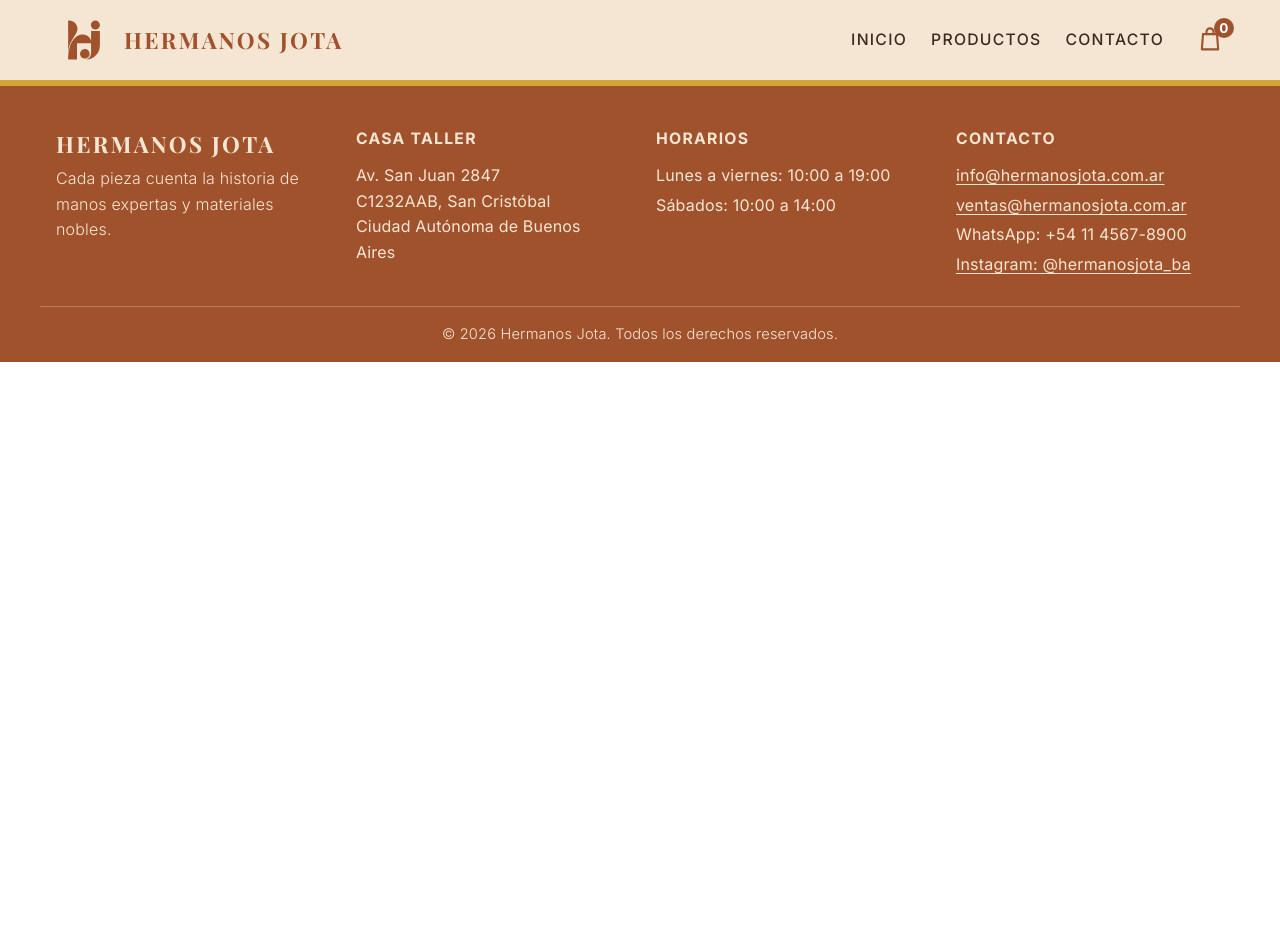
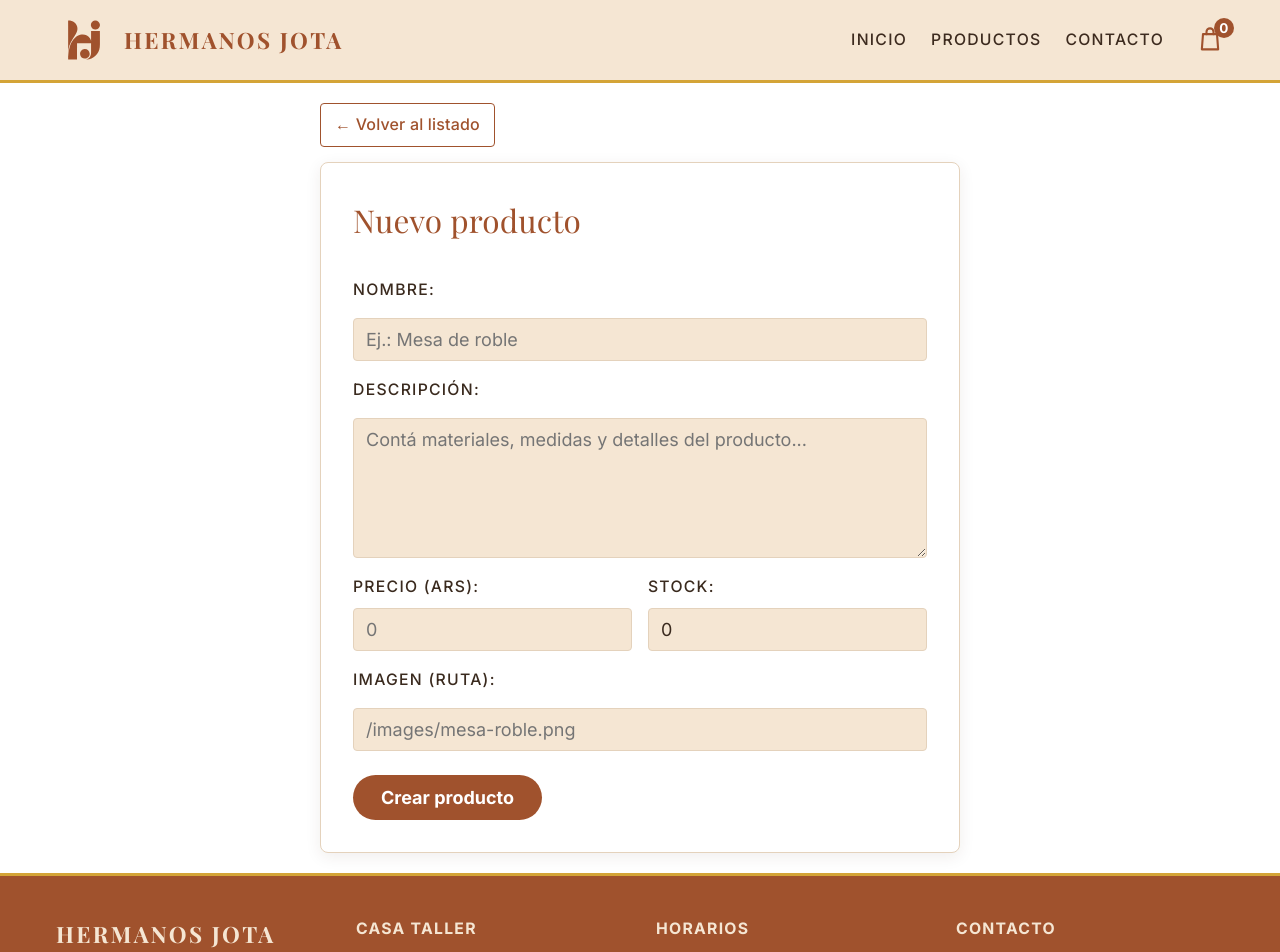
Before and after one commit to tomatorivera/ecommerce-hermanosj, a React (Vite) app in the folder client/: page /admin/crear-producto in a window 1280 px wide. Shown: the top 952 px of the page. Before the commit the page ends 800 px from the top, so only its background shows below. Built offline with nearby package versions, Linux system fonts and the light colour scheme.

Commit message:
feat(client): implementar formulario para agregar productos

```diff
--- a/client/src/App.jsx
+++ b/client/src/App.jsx
@@ -4,6 +4,7 @@ import { Route, Routes } from "react-router-dom";
 import Navbar from "./components/Navbar";
 import Footer from "./components/Footer";
 import ContactPage from "./pages/ContactPage.jsx";
+import CreateProductPage from "./pages/CreateProductPage.jsx";
 import ProductDetailPage from "./pages/ProductDetailPage.jsx";
 import ProductsPage from "./pages/ProductsPage.jsx";
 
@@ -43,6 +44,7 @@ function App() {
           element={<ProductDetailPage onAgregarCarrito={agregarAlCarrito} />}
         />
         <Route path="/contacto" element={<ContactPage />} />
+        <Route path="/admin/crear-producto" element={<CreateProductPage />} />
       </Routes>
 
       <Footer />
--- /dev/null
+++ b/client/src/components/ProductForm.jsx
@@ -0,0 +1,158 @@
+import { useState } from "react";
+import { mensajeDeError } from "../utils/errores.utils.js";
+import "../css/ProductForm.css";
+
+// A partir de los datos de un producto, lo transforma en su state inicial.
+// Sin producto devuelve el state de un formulario vacío.
+const toFormState = (producto) => ({
+  nombre: producto?.nombre ?? "",
+  descripcion: producto?.descripcion ?? "",
+  precio: producto?.precio?.toString() ?? "",
+  stock: producto?.stock?.toString() ?? "0",
+  imagenUrl: producto?.imagenUrl ?? "",
+});
+
+// Devuelve la lista de errores de validación (vacía si el formulario es válido)
+const validar = (form) => {
+  const errores = [];
+  const precio = Number(form.precio);
+  const stock = Number(form.stock);
+
+  if (form.nombre.trim() === "") errores.push("El nombre es obligatorio");
+
+  if (form.precio.trim() === "") errores.push("El precio es obligatorio");
+  else if (!Number.isFinite(precio) || precio < 0)
+    errores.push("El precio debe ser un número mayor o igual a 0");
+
+  if (form.stock.trim() !== "" && (!Number.isInteger(stock) || stock < 0))
+    errores.push("El stock debe ser un número entero mayor o igual a 0");
+
+  return errores;
+};
+
+export default function ProductForm({
+  product,
+  btnText = "Guardar producto",
+  onSubmit,
+  resetOnSubmit = false,
+}) {
+  const [form, setForm] = useState(() => toFormState(product));
+  const [errores, setErrores] = useState([]);
+  const [loading, setLoading] = useState(false);
+
+  const handleChange = (e) => {
+    const { name, value } = e.target;
+    setForm((prev) => ({ ...prev, [name]: value }));
+  };
+
+  const handleSubmit = async (e) => {
+    e.preventDefault();
+
+    const erroresValidacion = validar(form);
+    setErrores(erroresValidacion);
+    if (erroresValidacion.length > 0) {
+      return;
+    }
+
+    setLoading(true);
+
+    try {
+      await onSubmit({
+        nombre: form.nombre.trim(),
+        descripcion: form.descripcion.trim(),
+        precio: Number(form.precio),
+        stock: form.stock.trim() === "" ? 0 : Number(form.stock),
+        imagenUrl: form.imagenUrl.trim(),
+      });
+
+      if (resetOnSubmit) {
+        setForm(toFormState());
+      }
+    } catch (err) {
+      setErrores([mensajeDeError(err)]);
+    } finally {
+      setLoading(false);
+    }
+  };
+
+  return (
+    <form className="product-form" onSubmit={handleSubmit} noValidate>
+      <label htmlFor="nombre">Nombre:</label>
+      <input
+        type="text"
+        id="nombre"
+        name="nombre"
+        placeholder="Ej.: Mesa de roble"
+        value={form.nombre}
+        onChange={handleChange}
+      />
+
+      <label htmlFor="descripcion">Descripción:</label>
+      <textarea
+        id="descripcion"
+        name="descripcion"
+        placeholder="Contá materiales, medidas y detalles del producto..."
+        value={form.descripcion}
+        onChange={handleChange}
+      />
+
+      <div className="product-form-row">
+        <div>
+          <label htmlFor="precio">Precio (ARS):</label>
+          <input
+            type="number"
+            id="precio"
+            name="precio"
+            placeholder="0"
+            min="0"
+            step="any"
+            value={form.precio}
+            onChange={handleChange}
+          />
+        </div>
+
+        <div>
+          <label htmlFor="stock">Stock:</label>
+          <input
+            type="number"
+            id="stock"
+            name="stock"
+            placeholder="0"
+            min="0"
+            step="1"
+            value={form.stock}
+            onChange={handleChange}
+          />
+        </div>
+      </div>
+
+      <label htmlFor="imagenUrl">Imagen (ruta):</label>
+      <input
+        type="text"
+        id="imagenUrl"
+        name="imagenUrl"
+        placeholder="/images/mesa-roble.png"
+        value={form.imagenUrl}
+        onChange={handleChange}
+      />
+
+      <button type="submit" disabled={loading}>
+        {loading ? "Procesando..." : btnText}
+      </button>
+
+      {errores.length > 0 && (
+        <div className="product-form-error" role="alert">
+          {errores.length === 1 ? (
+            errores[0]
+          ) : (
+            <ul>
+              {errores.map((error) => (
+                <li key={error}>{error}</li>
+              ))}
+            </ul>
+          )}
+        </div>
+      )}
+    </form>
+  );
+}
--- /dev/null
+++ b/client/src/css/ProductForm.css
@@ -0,0 +1,146 @@
+/* ---------- Tarjeta contenedora (la usa la page que renderiza el form) ---------- */
+.product-form-card {
+  max-width: 640px;
+  margin: 0 auto;
+  padding: 32px;
+  background-color: #ffffff;
+  border: 1px solid var(--borde);
+  border-radius: 8px;
+  box-shadow: 0 4px 16px rgba(58, 42, 30, 0.08);
+}
+
+.product-form-card h2 {
+  margin: 0 0 24px;
+  font-family: var(--font-secundaria);
+  font-size: 1.75rem;
+  color: var(--siena-tostado);
+}
+
+.product-form {
+  display: flex;
+  flex-direction: column;
+  gap: 8px;
+}
+
+.product-form label {
+  display: block;
+  margin-top: 8px;
+  margin-bottom: 8px;
+  font-size: 0.875rem;
+  font-weight: 500;
+  text-transform: uppercase;
+  letter-spacing: 0.08em;
+  color: var(--text-principal);
+}
+
+.product-form input,
+.product-form textarea {
+  width: 100%;
+  box-sizing: border-box;
+  padding: 10px 12px;
+  border: 1px solid var(--borde);
+  border-radius: 4px;
+  background-color: var(--alabastro);
+  color: var(--text-principal);
+  font-family: inherit;
+  font-size: 1rem;
+}
+
+.product-form textarea {
+  min-height: 140px;
+  resize: vertical;
+}
+
+.product-form input:focus-visible,
+.product-form textarea:focus-visible {
+  outline: 2px solid var(--siena-tostado);
+  outline-offset: 1px;
+  border-color: var(--siena-tostado);
+}
+
+/* Precio y stock lado a lado */
+.product-form-row {
+  display: grid;
+  grid-template-columns: 1fr 1fr;
+  gap: 16px;
+}
+
+.product-form button {
+  display: inline-flex;
+  align-items: center;
+  justify-content: center;
+  gap: 8px;
+  align-self: flex-start;
+  margin-top: 16px;
+  padding: 12px 28px;
+  border: 0;
+  border-radius: 999px;
+  background-color: var(--siena-tostado);
+  color: #ffffff;
+  font-family: inherit;
+  font-size: 1rem;
+  font-weight: 600;
+  cursor: pointer;
+  transition: background-color 0.2s ease;
+}
+
+.product-form button svg {
+  width: 18px;
+  height: 18px;
+  flex-shrink: 0;
+}
+
+.product-form button:hover:not(:disabled) {
+  background-color: #8a4424;
+}
+
+.product-form button:disabled {
+  opacity: 0.6;
+  cursor: not-allowed;
+}
+
+.product-form-error {
+  margin: 12px 0 0;
+  padding: 10px 12px;
+  border-radius: 4px;
+  background-color: #fbe9e7;
+  border: 1px solid #c0503f;
+  color: #8a2a1c;
+  font-size: 0.9375rem;
+}
+
+.product-form-error ul {
+  margin: 0;
+  padding-left: 20px;
+}
+
+/* Mensaje de éxito que muestra la page debajo del form */
+.product-form-status {
+  margin: 12px 0 0;
+  padding: 10px 12px;
+  border-radius: 4px;
+  font-size: 0.9375rem;
+}
+
+.product-form-status--success {
+  background-color: #e6f2e6;
+  border: 1px solid #5a9a5a;
+  color: #2d5a2d;
+}
+
+.product-form-status a {
+  color: inherit;
+  font-weight: 600;
+}
+
+/* ---------- Responsive ---------- */
+@media (max-width: 800px) {
+  .product-form-card {
+    padding: 24px 16px;
+  }
+
+  .product-form-row {
+    grid-template-columns: 1fr;
+    gap: 0;
+  }
+}
--- a/client/src/css/productos.css
+++ b/client/src/css/productos.css
@@ -79,7 +79,8 @@
 /* Detalle de producto */
 
 .btn-volver {
-  margin-bottom: 20px;
+  display: inline-block;
+  margin-bottom: 15px;
   padding: 8px 14px;
   background-color: transparent;
   border: 1px solid var(--siena-tostado);
@@ -93,6 +94,28 @@
 
 .btn-volver:hover {
   background-color: var(--alabastro);
+}
+
+/* Encabezado del catálogo con el botón de alta */
+.productos-encabezado {
+  display: flex;
+  flex-wrap: wrap;
+  align-items: center;
+  justify-content: space-between;
+  gap: 12px;
+}
+
+.btn-crear-producto {
+  padding: 10px 18px;
+  background-color: var(--siena-tostado);
+  border-radius: 4px;
+  color: var(--alabastro);
+  font-weight: 600;
+  text-decoration: none;
+}
+
+.btn-crear-producto:hover {
+  background-color: #8a4424;
 }
 
 .ProductDetail {
--- /dev/null
+++ b/client/src/pages/CreateProductPage.jsx
@@ -0,0 +1,52 @@
+import { useState } from "react";
+import { Link } from "react-router-dom";
+import { BACKEND_BASE_URL } from "../constants.js";
+
+import ProductForm from "../components/ProductForm.jsx";
+
+const CreateProductPage = () => {
+  const [productoCreado, setProductoCreado] = useState(null);
+
+  const crearProducto = async (datos) => {
+    setProductoCreado(null);
+
+    const response = await fetch(`${BACKEND_BASE_URL}/productos`, {
+      method: "POST",
+      headers: { "Content-Type": "application/json" },
+      body: JSON.stringify(datos),
+    });
+    const data = await response.json();
+
+    // Si falla, el form muestra el mensaje de error
+    if (!response.ok) throw new Error(data.error ?? "Ocurrió un error creando el producto");
+
+    setProductoCreado(data.producto);
+  };
+
+  return (
+    <div className="app-contenido">
+      <main>
+        <Link className="btn-volver" to="/productos">
+          ← Volver al listado
+        </Link>
+
+        <section className="product-form-card" aria-labelledby="crear-producto-title">
+          <h2 id="crear-producto-title">Nuevo producto</h2>
+
+          <ProductForm btnText="Crear producto" onSubmit={crearProducto} resetOnSubmit />
+
+          {productoCreado && (
+            <>
+              <p className="product-form-status product-form-status--success" role="status">
+                Producto "{productoCreado.nombre}" creado correctamente.
+              </p>
+              <Link to={`/productos/${productoCreado._id}`}>Ver producto</Link>
+            </>
+          )}
+        </section>
+      </main>
+    </div>
+  );
+};
+
+export default CreateProductPage;
--- a/client/src/pages/ProductsPage.jsx
+++ b/client/src/pages/ProductsPage.jsx
@@ -1,4 +1,5 @@
 import { useEffect, useState } from "react";
+import { Link } from "react-router-dom";
 import { BACKEND_BASE_URL } from "../constants.js";
 import { mensajeDeError } from "../utils/errores.utils.js";
 
@@ -26,8 +27,13 @@ const ProductsPage = ({ onAgregarCarrito }) => {
       <main>
         <h1>Mueblería Hermanos Jota</h1>
 
-        <section>
-          <h2>Productos</h2>
+        <div>
+          <section className="productos-encabezado">
+            <h2>Productos</h2>
+            <Link className="btn-crear-producto" to="/admin/crear-producto">
+              + Crear producto
+            </Link>
+          </section>
 
           {cargando && !error && <p>Cargando productos...</p>}
           {!cargando && error && <p>Ocurrió un error cargando los productos, detalle: {error}</p>}
@@ -35,7 +41,7 @@ const ProductsPage = ({ onAgregarCarrito }) => {
           {!cargando && !error && (
             <ProductList productos={productos} onAgregarCarrito={onAgregarCarrito} />
           )}
-        </section>
+        </div>
       </main>
     </div>
   );
```
